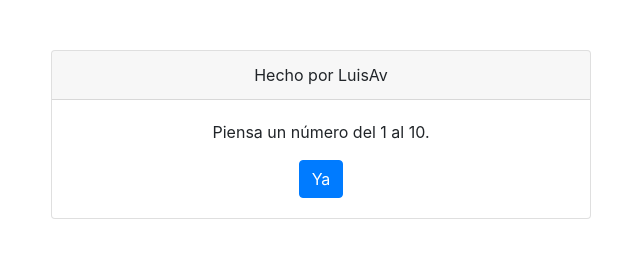
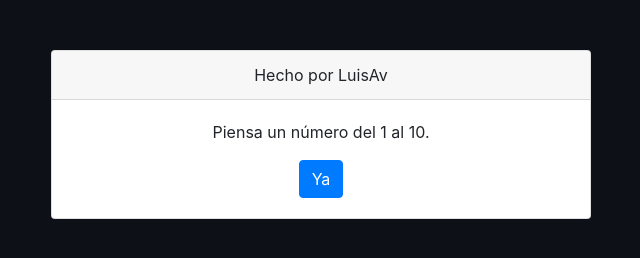
Before and after one commit to luisavi244/AdivinadorNum, a plain HTML site: page index.html in a window 1280 px wide. Shown: the whole page, without its empty margins (319-959 px from the left). Drawn offline with nearby package versions, Linux system fonts and the light colour scheme.

Commit message:
Update index.html

```diff
--- a/index.html
+++ b/index.html
@@ -9,6 +9,7 @@
         body {
             padding-top: 50px;
             text-align: center;
+            background-color: #0d1117;
         }
     </style>
 </head>
```
